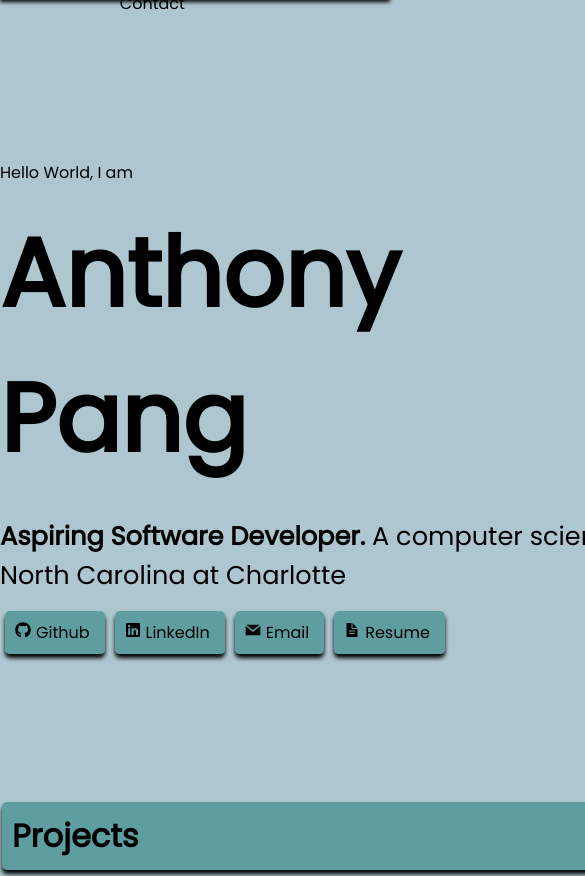
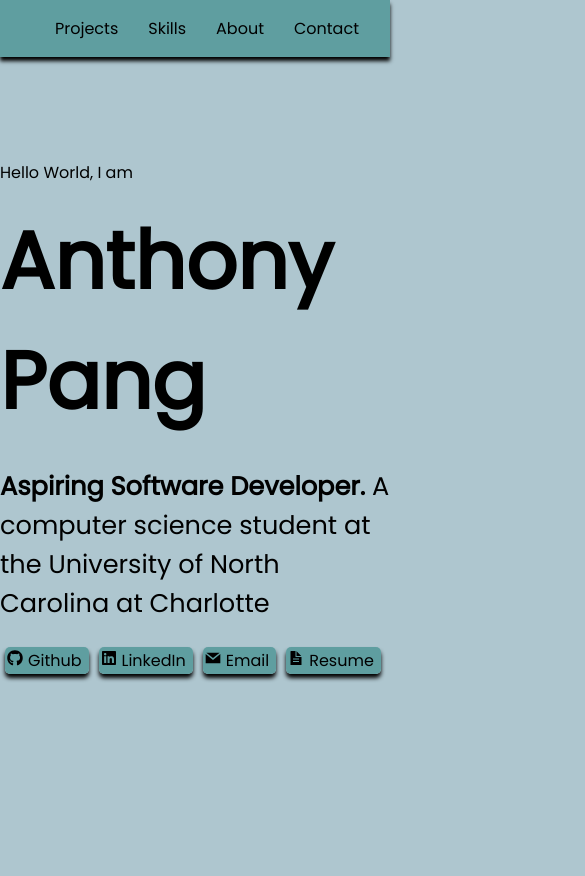
Before and after one commit to anthonypang/reactportfolio, a React (Create React App) app: page / in a window 390 px wide. Shown: the top 876 px of the page, 585 px wide, since content can reach past the window. Built offline with nearby package versions, Linux system fonts and the light colour scheme.

Commit message:
responsive

```diff
--- a/src/App.css
+++ b/src/App.css
@@ -1,5 +1,6 @@
 .header{
     width: 100%;
+
     height: 3rem;
     background-color: #5f9ea0;
     display: flex;
@@ -40,7 +41,7 @@
 
 .cover{
 
-    margin-top: 10rem;
+    margin: 10rem auto;
     height: 30rem;
 }
 
@@ -153,9 +154,7 @@ padding: 10px;
 .about{
     border-radius: 5px;
     background-color: cadetblue;
-    width: 62rem;
-    margin: 5rem auto;
-    padding: 10px;
+
 }
 .contact{
    text-align: center;
@@ -200,3 +199,37 @@ padding: 10px;
 #contact{
     border: 2px solid transparent;
 }
+
+
+@media (max-width : 414px){
+    .header {
+
+        display: block;
+        width: 100%;
+        height: auto;
+    }
+
+    .logo{
+        display: none;
+    }
+
+    .cover h1{
+        font-size: 5rem;
+    }
+
+    .container{
+        width: 100%;
+
+
+    }
+    .about{
+        width: 100%;
+    }
+
+    .project img{
+        width: 100%;
+    }
+    .social a{
+        padding: 2px;
+    }
+}
--- a/src/components/About.jsx
+++ b/src/components/About.jsx
@@ -2,7 +2,7 @@ import React from 'react'
 
 const About = () => {
     return (
-        <div id='about' className='about shadow' data-aos="fade-up">
+        <div id='about' className='container about shadow' data-aos="fade-up">
             <h1>About Me</h1>
             <p>Looking to make a difference in the world. I am always willing to learn new things! </p>
         </div>
--- a/src/components/Social.jsx
+++ b/src/components/Social.jsx
@@ -15,7 +15,7 @@ const Social = () => {
                 <li ><a className='shadow' href='https://github.com/anthonypang' target="_blank" rel="noreferrer"><FaGithub /><p>Github</p></a></li>
                 <li><a className='shadow' href='https://www.linkedin.com/in/antpang/' target="_blank" rel="noreferrer"><FaLinkedin /><p>LinkedIn</p></a></li>
                 <li><a className='shadow' href='mailto:anthonypang99@gmail.com' target="_blank" rel="noreferrer"><GrMail /><p>Email</p></a></li>
-                <li><a className='shadow' href='https://drive.google.com/file/d/1bwIxNiqTgK29-25e3BiBAgQGbOK9a4ma/view?usp=sharing' target="_blank" rel="noreferrer"><IoDocumentTextSharp /><p>Resume</p></a></li>
+                <li><a className='shadow' href='https://drive.google.com/file/d/1bufHM17ijfo5L5fyDxDfB6ytZlhEkEM8/view?usp=sharing' target="_blank" rel="noreferrer"><IoDocumentTextSharp /><p>Resume</p></a></li>
 
             </ul>
         </div>
--- a/src/index.js
+++ b/src/index.js
@@ -12,10 +12,10 @@ AOS.init({
 var prevScrollpos = window.pageYOffset;
 window.onscroll = function () {
   var currentScrollPos = window.pageYOffset;
-  if (prevScrollpos > currentScrollPos) {
+  if (prevScrollpos > currentScrollPos || document.documentElement.scrollTop < 100) {
     document.getElementById("header").style.top = "0";
   } else {
-    document.getElementById("header").style.top = "-50px";
+    document.getElementById("header").style.top = "-100px";
   }
   prevScrollpos = currentScrollPos;
 }
```
